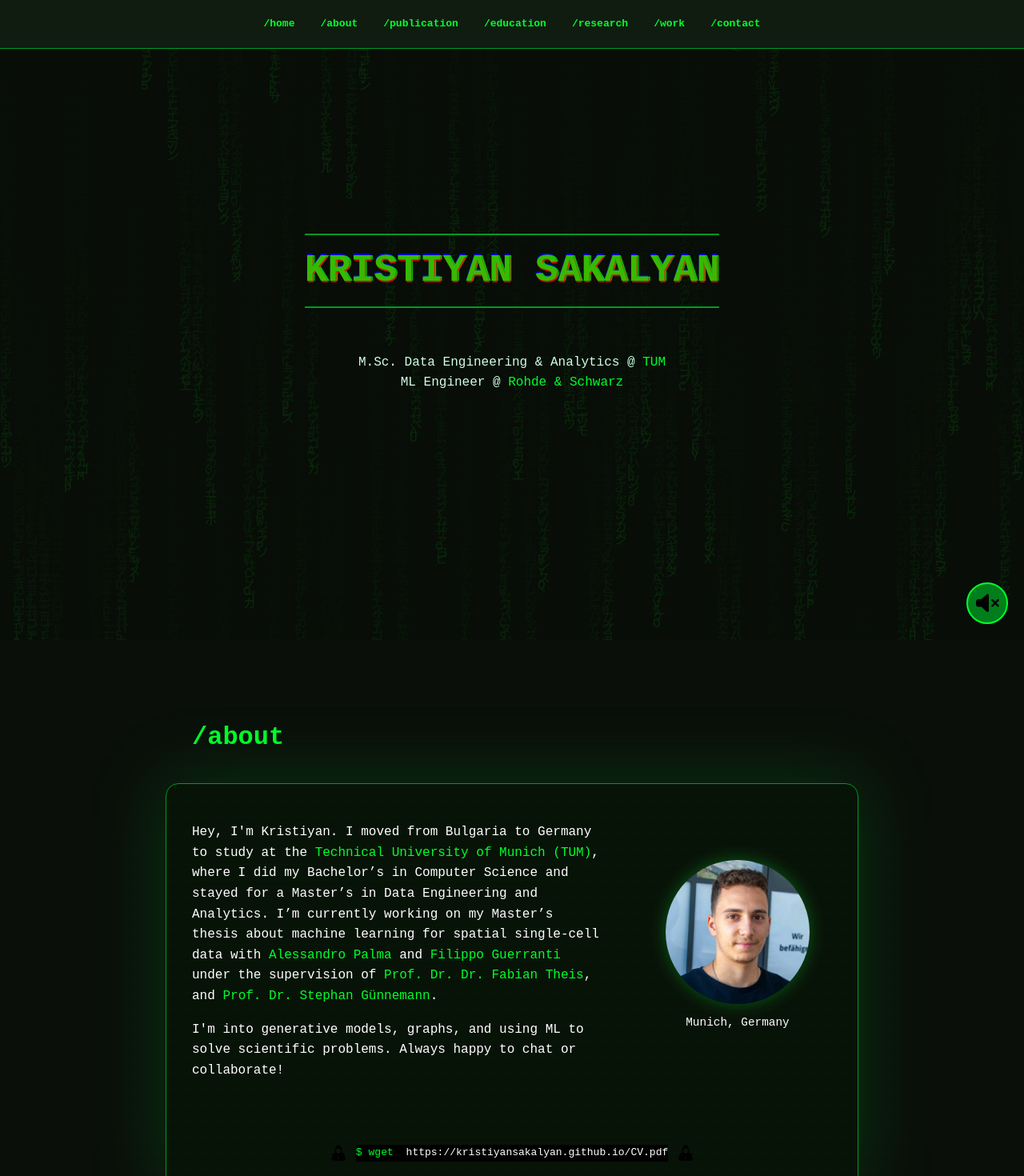
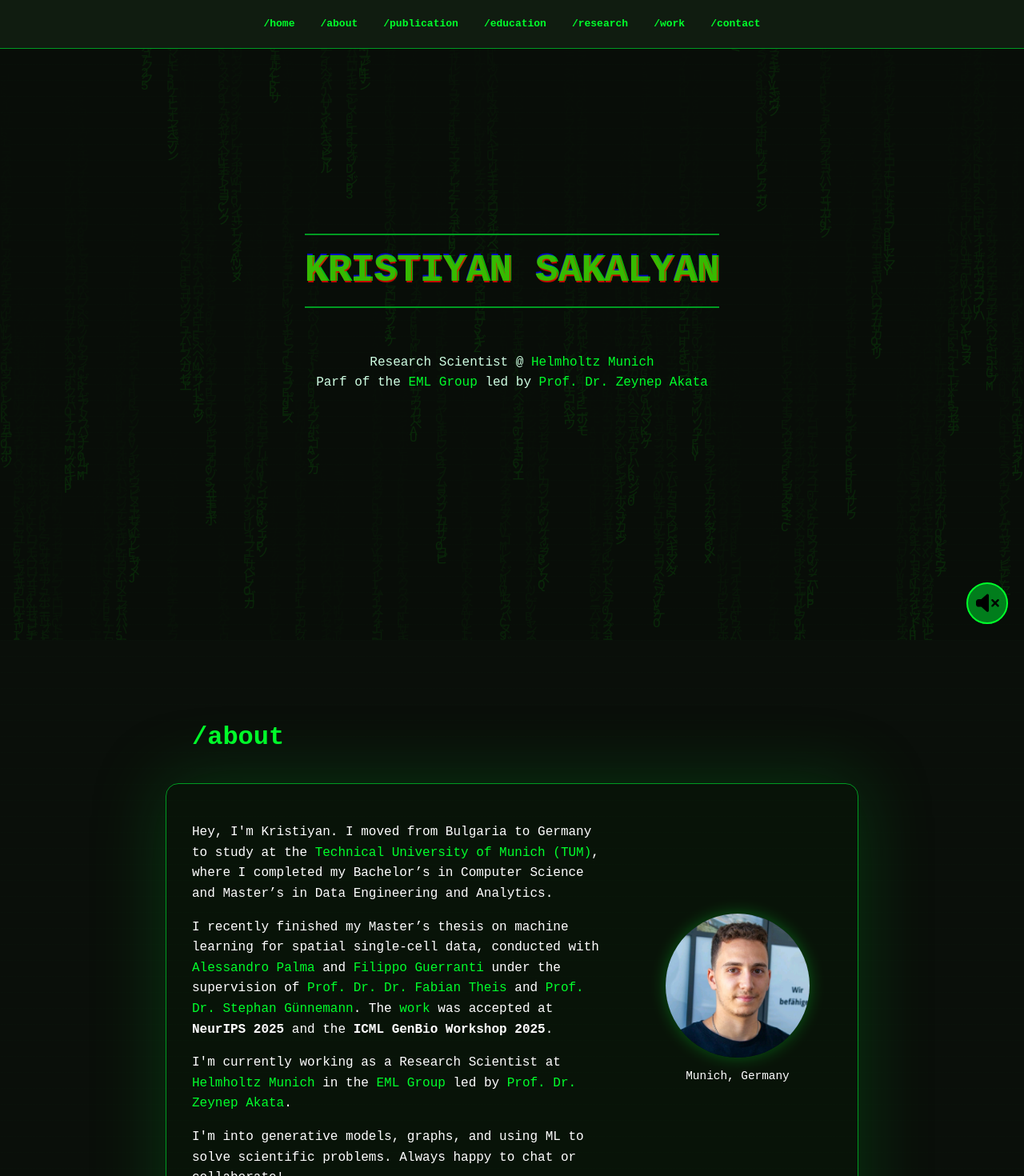
Before and after one commit to kristiyansakalyan/kristiyansakalyan.github.io, a React (Vite) app: page / in a window 1280 px wide. Shown: the top 1470 px of the page at 80% size. Built offline with nearby package versions, Linux system fonts and the light colour scheme.

Commit message:
Update: latest CV, grades, experiences, publications, about

```diff
--- /dev/null
+++ b/src/common/utils.ts
@@ -0,0 +1,6 @@
+export const scrollTo = (id: string) => {
+    const element = document.getElementById(id);
+    if (element) {
+        element.scrollIntoView({ behavior: "smooth" });
+    }
+};
--- a/src/components/Navbar.tsx
+++ b/src/components/Navbar.tsx
@@ -1,9 +1,4 @@
-const scrollTo = (id: string) => {
-    const element = document.getElementById(id);
-    if (element) {
-        element.scrollIntoView({ behavior: "smooth" });
-    }
-};
+import { scrollTo } from "../common/utils";
 
 const Navbar = () => (
     <nav className="navbar">
--- a/src/main.tsx
+++ b/src/main.tsx
@@ -1,12 +1,12 @@
 import { library } from '@fortawesome/fontawesome-svg-core'
 import { faGithub } from '@fortawesome/free-brands-svg-icons'
-import { faFile, faFileAlt, faFilePdf } from '@fortawesome/free-solid-svg-icons'
+import { faFile, faFileAlt, faFilePdf, faGlobe } from '@fortawesome/free-solid-svg-icons'
 import { StrictMode } from 'react'
 import { createRoot } from 'react-dom/client'
 import App from './App.tsx'
 import './index.css'
 
-library.add(faFileAlt, faFilePdf, faFile, faGithub)
+library.add(faFileAlt, faFilePdf, faFile, faGithub, faGlobe)
 
 createRoot(document.getElementById('root')!).render(
   <StrictMode>
--- a/src/pages/About.tsx
+++ b/src/pages/About.tsx
@@ -1,4 +1,5 @@
 import Section from "../components/Section";
+import { scrollTo } from "../common/utils";
 
 const About = () => (
 
@@ -10,21 +11,51 @@ const About = () => (
                     <a href="https://www.tum.de" target="_blank" rel="noopener noreferrer">
                         Technical University of Munich (TUM)
                     </a>
-                    , where I did my Bachelor’s in Computer Science and stayed for a Master’s in Data Engineering and Analytics.
-                    I’m currently working on my Master’s thesis about machine learning for spatial single-cell data with{' '}
+                    , where I completed my Bachelor’s in Computer Science and Master’s in Data Engineering and Analytics.
+                </p>
+                <p>
+                    I recently finished my Master’s thesis on machine learning for spatial single-cell data, conducted with{' '}
                     <a href="https://scholar.google.com/citations?hl=en&user=hf0csdoAAAAJ&view_op=list_works&sortby=pubdate" target="_blank" rel="noopener noreferrer">
                         Alessandro Palma
-                    </a> and{' '}
+                    </a>{' '}
+                    and{' '}
                     <a href="https://guerrantif.github.io/" target="_blank" rel="noopener noreferrer">
                         Filippo Guerranti
-                    </a>
-                    {' '}under the supervision of{' '}
+                    </a>{' '}
+                    under the supervision of{' '}
                     <a href="https://www.helmholtz-munich.de/en/icb/pi/fabian-theis" target="_blank" rel="noopener noreferrer">
                         Prof. Dr. Dr. Fabian Theis
-                    </a>,
+                    </a>{' '}
                     and{' '}
                     <a href="https://www.cs.cit.tum.de/daml/guennemann/" target="_blank" rel="noopener noreferrer">
                         Prof. Dr. Stephan Günnemann
+                    </a>.
+                    The{' '}
+                    <a
+                        href=""
+                        onClick={(e) => {
+                            e.preventDefault();
+                            scrollTo("publications");
+                        }}
+                    >
+                        work
+                    </a>{' '}
+                    was accepted at{' '}
+                    <strong>NeurIPS 2025</strong> and the{' '}
+                    <strong>ICML GenBio Workshop 2025</strong>.
+                </p>
+                <p>
+                    I'm currently working as a Research Scientist at{' '}
+                    <a href="https://www.helmholtz-munich.de/en/" target="_blank" rel="noopener noreferrer">
+                        Helmholtz Munich
+                    </a>{' '}
+                    in the{' '}
+                    <a href="https://www.eml-munich.de/" target="_blank" rel="noopener noreferrer">
+                        EML Group
+                    </a>{' '}
+                    led by{' '}
+                    <a href="https://www.eml-munich.de/people/zeynep-akata" target="_blank" rel="noopener noreferrer">
+                        Prof. Dr. Zeynep Akata
                     </a>.
                 </p>
                 <p>
--- a/src/pages/Education.tsx
+++ b/src/pages/Education.tsx
@@ -8,7 +8,8 @@ const Education = () => (
                 <p className="experience-sub">M.Sc. in Data Engineering & Analytics <span className="date">Expected Sep 2025</span></p>
                 <ul>
                     <li>Grade: <a href="/Grade_Report_Master.pdf" target="_blank">1.2</a></li>
-                    <li><a href="/Ranking_2023w_Sakalyan.pdf" target="_blank">Top 4% of cohort</a></li>
+                    <li>Credits: 155/120</li>
+                    <li>Passed with high distinction (Top 5%)</li>
                 </ul>
             </div>
 
--- a/src/pages/Header.tsx
+++ b/src/pages/Header.tsx
@@ -8,10 +8,10 @@ const Header = () => (
 
         <ul className="info-list">
             <li>
-                M.Sc. Data Engineering & Analytics @ <a href="https://www.tum.de">TUM</a>
+                Research Scientist @ <a href="https://www.helmholtz-munich.de/en/">Helmholtz Munich</a>
             </li>
             <li>
-                ML Engineer @ <a href="https://www.rohde-schwarz.com">Rohde & Schwarz</a>
+                Parf of the <a href="https://www.eml-munich.de/">EML Group</a> led by <a href="https://www.eml-munich.de/people/zeynep-akata">Prof. Dr. Zeynep Akata</a>
             </li>
         </ul>
     </div>
--- a/src/pages/Publications.tsx
+++ b/src/pages/Publications.tsx
@@ -8,6 +8,10 @@ const Publications = () => (
             authors="Kristiyan Sakalyan*, Alessandro Palma*, Filippo Guerranti*, Fabian Theis, Stephan Günnemann"
             venue={
                 <>
+                    <a href="https://neurips.cc/virtual/2025/poster/119831" target="_blank" rel="noopener noreferrer">
+                        NeurIPS 2025
+                    </a>
+                    ,
                     <a href="https://icml.cc/virtual/2025/51253" target="_blank" rel="noopener noreferrer">
                         ICML 2025 GenBio Workshop
                     </a>
--- a/src/pages/Research.tsx
+++ b/src/pages/Research.tsx
@@ -9,16 +9,21 @@ const Research = () => (
             <ExperienceItem
                 title="Modeling Microenvironment Trajectories on Spatial Transcriptomics"
                 company="TUM"
-                date="Jan 2024 - Present"
+                date="Jan 2025 - Sep 2025"
                 bullets={[
-                    "Graph and point cloud modeling of single-cell dynamics using Flow Matching and Optimal Transport."
+                    <>
+                        Graph and point cloud modeling of single-cell dynamics using Flow Matching and Optimal Transport.{' '}
+                        <a href="https://www.cs.cit.tum.de/daml/nicheflow/" target="_blank" rel="noopener noreferrer">
+                            <FontAwesomeIcon icon="globe" /> Project page
+                        </a>
+                    </>
                 ]}
             />
 
             <ExperienceItem
                 title="Conditional Flow Matching for Temporal Graphs"
                 company="TUM"
-                date="Oct 2024 - Jan 2024"
+                date="Oct 2024 - Jan 2025"
                 bullets={[
                     <>
                         Extended flow matching to dynamic temporal graphs.{" "}
--- a/src/pages/Work.tsx
+++ b/src/pages/Work.tsx
@@ -5,12 +5,23 @@ const Work = () => (
     <Section title="Work" noBorder>
         <div className="experience-list">
             <ExperienceItem
+                title="Research Scientist"
+                company="Helmholtz Munich"
+                date="Oct 2025 - Present"
+                bullets={[
+                    <>
+                        Parf of the <a href="https://www.eml-munich.de/">EML Group</a>{' '}
+                        led by <a href="https://www.eml-munich.de/people/zeynep-akata">Prof. Dr. Zeynep Akata</a>
+                    </>
+                ]}
+            />
+
+            <ExperienceItem
                 title="Machine Learning Engineer"
                 company="Rohde & Schwarz"
-                date="Jan 2025 - Present"
+                date="Jan 2025 - Oct 2025"
                 bullets={[
-                    <>
-                        Researching computer vision methods that can be applied to{' '}
+                    <>Researching computer vision methods that can be applied to{' '}
                         <a
                             href="https://www.rohde-schwarz.com/ch/produkte/aerospace-verteidigung-sicherheit/sicherheitsscanner/rs-qps-walk2000_63493-978496.html"
                             target="_blank"
@@ -18,7 +29,11 @@ const Work = () => (
                         >
                             QPS Walk 2000
                         </a>
-                    </>
+                    </>,
+                    "Differentiable Threshold Optimization",
+                    "Differentiable Top-K and Crop Selection",
+                    "Deterministic Re-implementation of a Custom High-Speed PyTorch DataLoader",
+                    "Anomaly Detection with PatchCore"
                 ]}
             />
 
```
Also changed, not shown: 2 other files (tests, documents, lock files or other folders).
